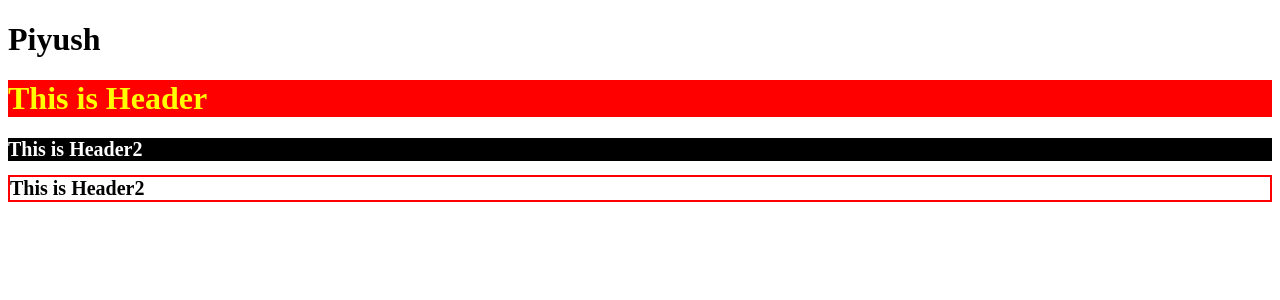
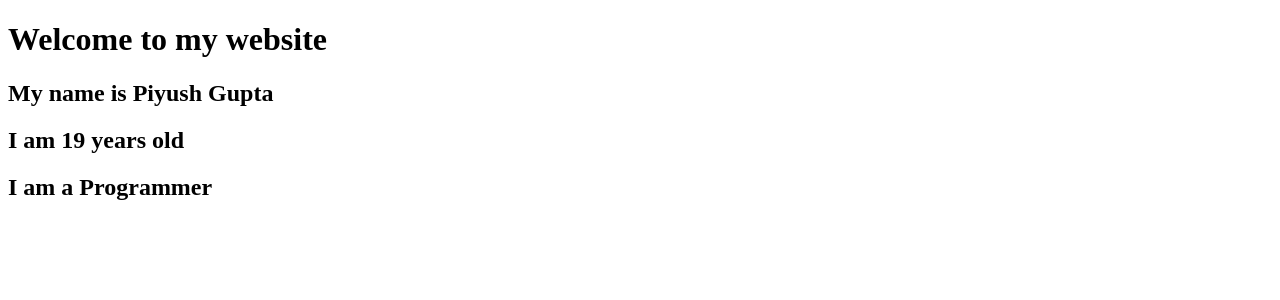
Before and after one commit to piyushgupta12345/reactCourse, a React (Create React App) app: page / in a window 1280 px wide. Shown: the top 300 px of the page. Built offline with nearby package versions, Linux system fonts and the light colour scheme.

Commit message:
props and props-types

```diff
--- a/package.json
+++ b/package.json
@@ -6,6 +6,7 @@
     "@testing-library/jest-dom": "^5.17.0",
     "@testing-library/react": "^13.4.0",
     "@testing-library/user-event": "^13.5.0",
+    "prop-types": "^15.8.1",
     "react": "^18.2.0",
     "react-dom": "^18.2.0",
     "react-scripts": "5.0.1",
--- a/src/App.js
+++ b/src/App.js
@@ -1,14 +1,11 @@
-import Header, { Header2, Header3 } from "./components/Header";
+import Intro from "./components/Intro";
 
 function App() {
-
-  let name = "Piyush"
+  let title = "Welcome to my website"
   return (
     <>
-      <h1>{name}</h1>
-      <Header />
-      <Header2 />
-      <Header3 />
+      <h1>{title}</h1>
+      <Intro name="Piyush Gupta" age="19" pro="Programmer" />
     </>
   );
 }
--- a/src/components/Header.css
+++ /dev/null
@@ -1,4 +0,0 @@
-.header{
-    background: red;
-    color: yellow;
-}
--- a/src/components/Header.jsx
+++ /dev/null
@@ -1,29 +0,0 @@
-import React from 'react'
-import './Header.css'
-
-const Header = () => {
-  return (
-    <h1 className='header'>This is Header</h1>
-  )
-}
-
-function Header2() {
-
-    const header2 = {
-        background: "black",
-        fontSize: 20,
-        color: "#fff"
-    }
-  return (
-    <h1 className='header2' style={header2}>This is Header2</h1>
-  )
-}
-
-function Header3() {
-    return (
-      <h1 className='header3' style={{fontSize: 20, border: "2px solid red"}}>This is Header2</h1>
-    )
-}
-
-export {Header2, Header3}
-export default Header
--- /dev/null
+++ b/src/components/Intro.jsx
@@ -0,0 +1,37 @@
+import React from 'react'
+import propTypes from 'prop-types'
+
+
+// function Intro(props) {
+//   return (
+//     <>
+//       <h2>My name is {props.name}</h2>
+//       <h2>I am {props.age} years old</h2>
+//       <h2>I am a {props.pro}</h2>
+//     </>
+//   )
+// }
+
+function Intro({name="ayu", age, pro}) {
+  return (
+    <>
+      <h2>My name is {name}</h2>
+      <h2>I am {age} years old</h2>
+      <h2>I am a {pro}</h2>
+    </>
+  )
+}
+
+Intro.propTypes = {
+  name: propTypes.string,
+  age: propTypes.string,
+  pro: propTypes.string
+}
+
+Intro.defaultProps = {
+  name: "Piyush",
+  age: "20",
+  pro: "programmer"
+}
+
+export default Intro
```
Also changed, not shown: 1 other file (tests, documents, lock files or other folders).
